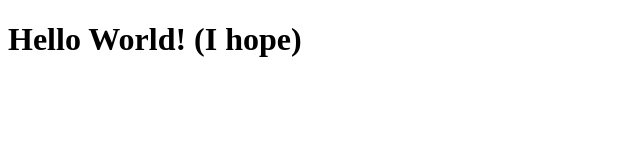
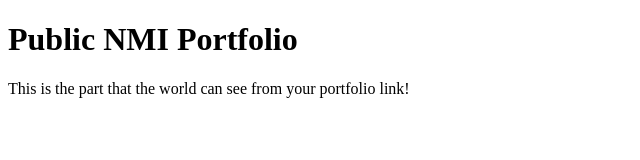
Before and after one commit to emuel/public, a plain HTML site: page docs/index.html in a window 1280 px wide. Shown: the whole page, without its empty margins (0-640 px from the left). Drawn offline with Linux system fonts and the light colour scheme.

Commit message:
Update index.html

```diff
--- a/docs/index.html
+++ b/docs/index.html
@@ -8,6 +8,7 @@
 </head>
 
 <body>
-    <h1>Hello World! (I hope)</h1>
+    <h1>Public NMI Portfolio</h1>
+    This is the part that the world can see from your portfolio link!
 </body>
 </html>
```
